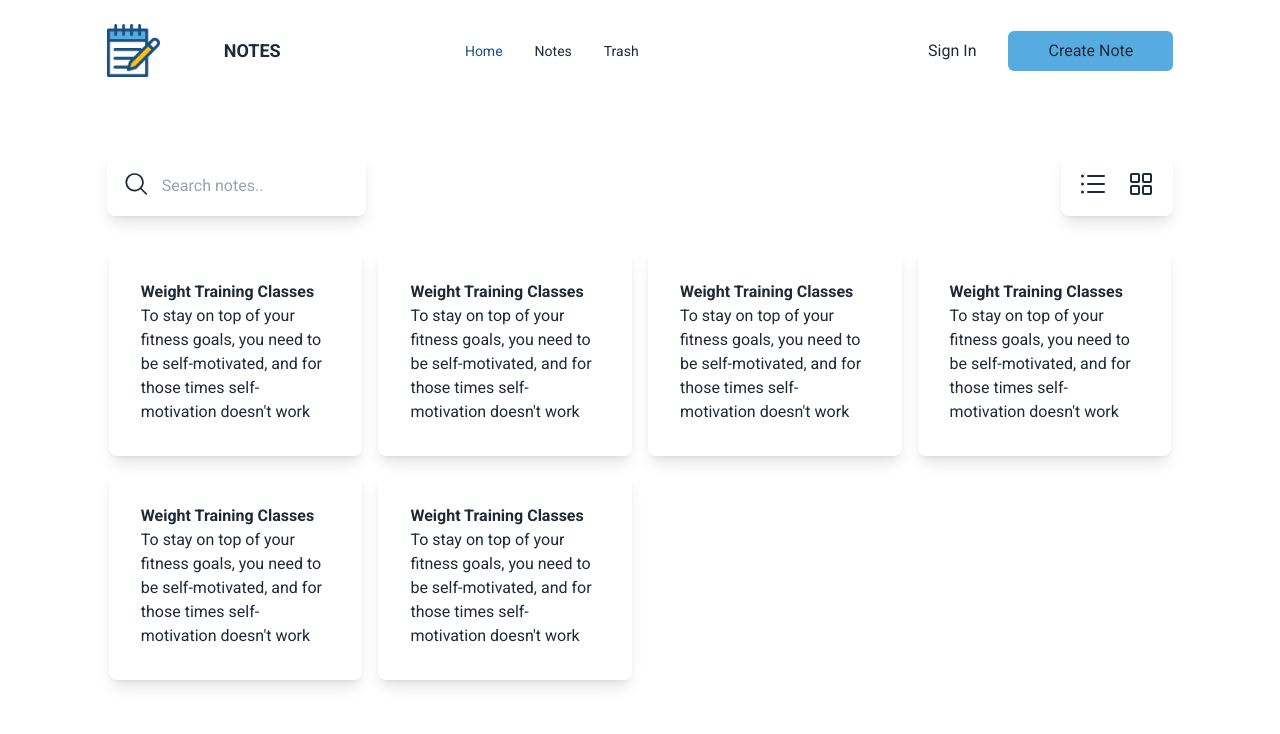
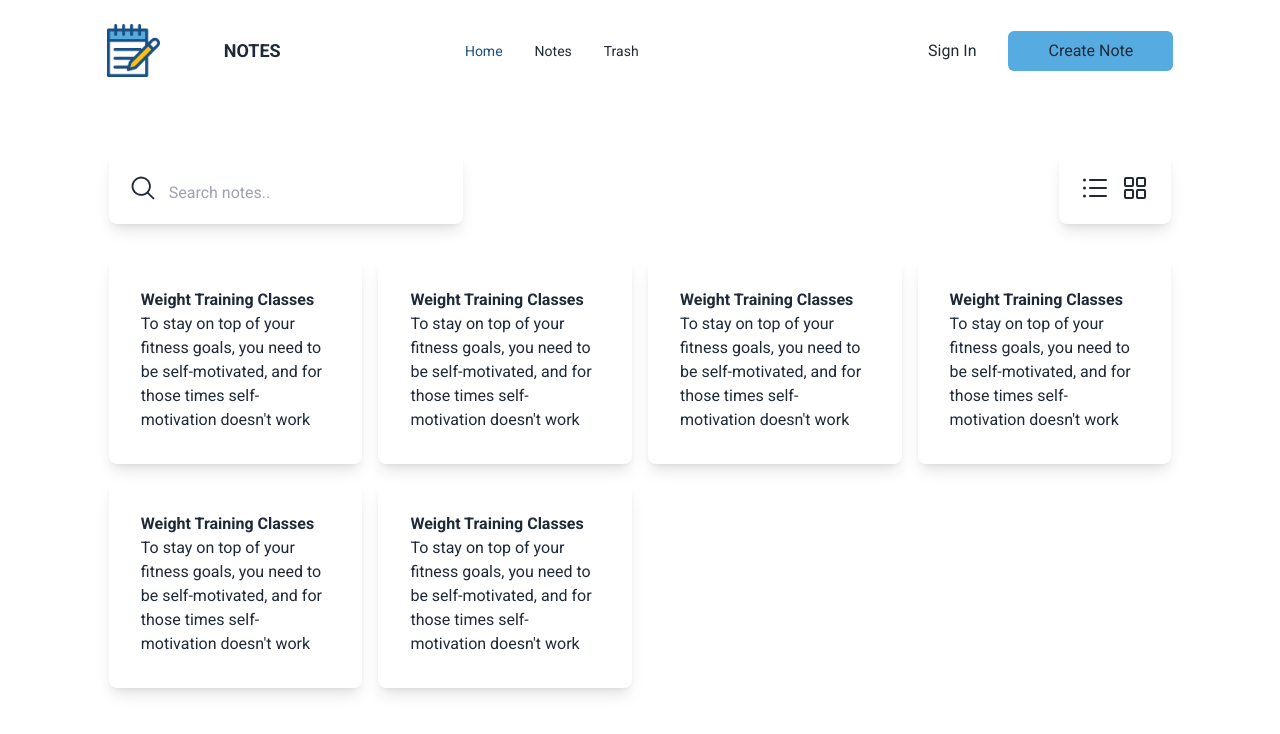
Before and after one commit to destinyamba/notes-app, a React (Vite) app: page / in a window 1280 px wide. Shown: the top 734 px of the page. Built offline with nearby package versions, Linux system fonts and the light colour scheme.

Commit message:
home UI updates

```diff
--- a/src/App.tsx
+++ b/src/App.tsx
@@ -4,6 +4,8 @@ import Navbar from "./scenes/navbar/Navbar";
 import Home from "./scenes/home/Home";
 
 const App = () => {
+  const [isToggled, setIsToggled] = useState(false);
+
   const [selectedPage, setSelectedPage] = useState<SELECTED_PAGE>(
     SELECTED_PAGE.HOME
   );
@@ -29,7 +31,11 @@ const App = () => {
         setSelectedPage={setSelectedPage}
         isTopOfPage={isTopOfPage}
       />
-      <Home setSelectedPage={setSelectedPage} />
+      <Home
+        setSelectedPage={setSelectedPage}
+        isToggled={isToggled}
+        setIsToggled={setIsToggled}
+      />
     </div>
   );
 };
--- a/src/scenes/home/Home.tsx
+++ b/src/scenes/home/Home.tsx
@@ -1,14 +1,18 @@
-import { SELECTED_PAGE, notes } from "@/shared/types";
-import { ListBullets, SquaresFour } from "@phosphor-icons/react";
+import { SELECTED_PAGE } from "@/shared/types";
 import SearchBar from "@/shared/SearchBar";
 import useMediaQuery from "@/hooks/useMediaQuery";
 import { motion } from "framer-motion";
+import GridView from "../layouts/GridView";
+import ListView from "../layouts/ListView";
+import ToggleView from "../layouts/ToggleView";
 
 type Props = {
   setSelectedPage: (value: SELECTED_PAGE) => void;
+  isToggled: boolean;
+  setIsToggled: (value: boolean) => void;
 };
 
-const Home = ({ setSelectedPage }: Props) => {
+const Home = ({ setSelectedPage, setIsToggled, isToggled }: Props) => {
   const isAboveMediumScreens = useMediaQuery("(min-width: 1024px)");
   return (
     <motion.section
@@ -27,23 +31,31 @@ const Home = ({ setSelectedPage }: Props) => {
       <div className="flex justify-center mt-28 p-0 h-2/3">
         {isAboveMediumScreens ? (
           <>
-            <div>
-              <SearchBar />
-            </div>
-            <div className="flex gap-4 z-10 w-[63%] justify-end">
-              <div className="rounded-lg shadow-lg flex p-4 gap-4">
-                <ListBullets size={32} />
-                <SquaresFour size={32} />
+            <div className="flex w-[83%]">
+              <div className="flex w-full">
+                <SearchBar />
+              </div>
+              <div className="flex gap-4 z-10 w-1/2 justify-end">
+                <div className="rounded-lg shadow-lg flex p-4 gap-2">
+                  <button
+                    onClick={() => console.log(setIsToggled(!isToggled))}
+                    className="flex"
+                  >
+                    <ToggleView />
+                  </button>
+                </div>
               </div>
             </div>
           </>
         ) : (
           <>
             <div className="flex gap-4 z-10 w-[83%] justify-end">
-              <div className="rounded-lg shadow-lg flex p-4 gap-4">
-                <ListBullets size={32} />
-                <SquaresFour size={32} />
-              </div>
+              <button
+                onClick={() => console.log(setIsToggled(!isToggled))}
+                className="flex justify-end"
+              >
+                <ToggleView />
+              </button>
             </div>
           </>
         )}
@@ -57,17 +69,15 @@ const Home = ({ setSelectedPage }: Props) => {
       ) : null}
       {/* List or Grid of Notes */}
       <div className="flex justify-center pt-8">
-        <div className="w-[83%] grid lg:grid-cols-4 lg:gap-4 md:grid-cols-3 md:gap-6 sm:grid-cols-2 sm:gap-8 xs:grid-cols-1">
-          {notes.map((note, index) => {
-            return (
-              <div key={index} className="p-8 rounded-lg shadow-lg">
-                <p className="font-semibold text-md">{note.title}</p>
-                <p>{note.description}</p>
-              </div>
-            );
-          })}
-          <div></div>
-        </div>
+        {isToggled ? (
+          <>
+            <ListView />
+          </>
+        ) : (
+          <>
+            <GridView />
+          </>
+        )}
       </div>
     </motion.section>
   );
--- /dev/null
+++ b/src/scenes/layouts/GridView.tsx
@@ -0,0 +1,21 @@
+import { notes } from "@/shared/types";
+
+const GridView = () => {
+  return (
+    <div className="w-[83%] grid lg:grid-cols-4 lg:gap-4 md:grid-cols-3 md:gap-6 sm:grid-cols-2 sm:gap-8 xs:grid-cols-1">
+      {notes.map((note, index) => {
+        return (
+          <div
+            key={index}
+            className="p-8 rounded-lg shadow-lg hover:shadow-2xl hover:z-50"
+          >
+            <p className="font-semibold text-md">{note.title}</p>
+            <p>{note.description}</p>
+          </div>
+        );
+      })}
+    </div>
+  );
+};
+
+export default GridView;
--- /dev/null
+++ b/src/scenes/layouts/ListView.tsx
@@ -0,0 +1,21 @@
+import { notes } from "@/shared/types";
+
+const ListView = () => {
+  return (
+    <div className="w-[83%] grid lg:grid-cols-1 lg:gap-4 md:grid-cols-1 md:gap-6 sm:grid-cols-1 sm:gap-8 xs:grid-cols-1">
+      {notes.map((note, index) => {
+        return (
+          <div
+            key={index}
+            className="p-8 rounded-lg shadow-lg hover:shadow-2xl hover:z-50"
+          >
+            <p className="font-semibold text-md">{note.title}</p>
+            <p>{note.description}</p>
+          </div>
+        );
+      })}
+    </div>
+  );
+};
+
+export default ListView;
--- /dev/null
+++ b/src/scenes/layouts/ToggleView.tsx
@@ -0,0 +1,34 @@
+import useMediaQuery from "@/hooks/useMediaQuery";
+import { ListBullets, SquaresFour } from "@phosphor-icons/react";
+
+const ToggleView = () => {
+  const isAboveMediumScreens = useMediaQuery("(min-width: 1024px)");
+  return (
+    <>
+      {isAboveMediumScreens ? (
+        <>
+          {" "}
+          <div className="hover:bg-gray-300 rounded-lg  p-1">
+            <ListBullets size={32} />
+          </div>
+          <div className="hover:bg-gray-300 rounded-lg  p-1">
+            <SquaresFour size={32} />
+          </div>
+        </>
+      ) : (
+        <>
+          <div className="rounded-lg shadow-lg flex p-4 gap-4">
+            <div className="hover:bg-gray-300 rounded-lg  p-1">
+              <ListBullets size={32} />
+            </div>
+            <div className="hover:bg-gray-300 rounded-lg  p-1">
+              <SquaresFour size={32} />
+            </div>
+          </div>
+        </>
+      )}
+    </>
+  );
+};
+
+export default ToggleView;
--- a/src/scenes/navbar/Navbar.tsx
+++ b/src/scenes/navbar/Navbar.tsx
@@ -31,7 +31,7 @@ const Navbar = ({ selectedPage, setSelectedPage, isTopOfPage }: Props) => {
             </div>
             {isAboveMediumScreens ? (
               <div className="w-1/4 relative uppercase font-semibold text-lg">
-                notes
+                <a href="home">notes</a>
               </div>
             ) : null}
 
--- a/src/shared/SearchBar.tsx
+++ b/src/shared/SearchBar.tsx
@@ -2,10 +2,10 @@ import { MagnifyingGlass } from "@phosphor-icons/react";
 
 const SearchBar = () => {
   return (
-    <div className="flex gap-3 p-4 rounded-lg shadow-lg">
+    <div className="flex gap-3 p-5 rounded-lg shadow-lg lg:w-1/2">
       <MagnifyingGlass size={32} />
       <input
-        className=" h-full w-full outline-none text-md pt-2 text-gray-700"
+        className=" h-full w-full pt-2 outline-none text-md text-gray-700"
         type="text"
         id="search"
         placeholder="Search notes.."
```
